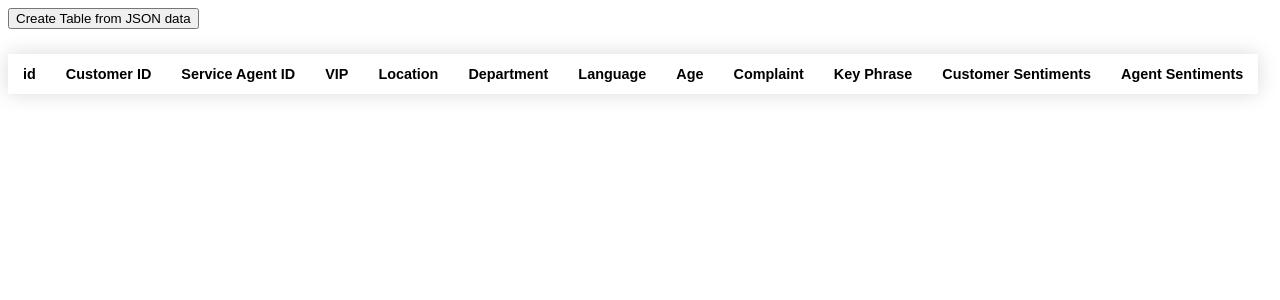
After one commit to mariatomy9/Backenduserinterface, a Flask app: page /database in a window 1280 px wide. The commit adds this page. Shown: the top 300 px of the page. Run offline with Flask 2, Linux system fonts and the light colour scheme; lists and menus that the app fills with data are empty.

Commit message:
added database table connection,added form ajax

```diff
--- /dev/null
+++ b/Templates/database.html
@@ -0,0 +1,123 @@
+<!DOCTYPE html>
+<html>
+
+<head>
+    <title>Convert JSON Data to HTML Table</title>
+    <style>
+        .styled-table {
+            border-collapse: collapse;
+            margin: 25px 0;
+            font-size: 0.9em;
+            font-family: sans-serif;
+            min-width: 400px;
+            box-shadow: 0 0 20px rgba(0, 0, 0, 0.15);
+        }
+
+        .styled-table th,
+        .styled-table td {
+            padding: 12px 15px;
+        }
+    </style>
+</head>
+
+<body>
+
+    <input type='button' onclick='tableFromJson()' value='Create Table from JSON data' />
+
+    <div id='showData'>
+        <table class="styled-table">
+            <thead>
+                <tr>
+                    <th>id</th>
+                    <th>Customer ID</th>
+                    <th>Service Agent ID</th>
+                    <th>VIP</th>
+                    <th>Location</th>
+                    <th>Department</th>
+                    <th>Language</th>
+                    <th>Age</th>
+                    <th>Complaint</th>
+                    <th>Key Phrase</th>
+                    <th>Customer Sentiments</th>
+                    <th>Agent Sentiments</th>
+                </tr>
+            </thead>
+        </table>
+    </div>
+
+</body>
+<script src="http://code.jquery.com/jquery.js"></script>
+<script>
+    // scroll down for ES6 features.
+
+    // using regular methods.
+
+    function tableFromJson() {
+        // the json data. (you can change the values for output.)
+        var table = document.createElement("table");
+        req = $.ajax({
+            url: '/databaseupdate',
+            type: "POST",
+            // success: function (data) {
+            //     console.log(data);
+            //     var myBooks = data;
+            // }
+        });
+
+        req.done(function (data) {
+            console.log('data',data);
+            var myBooks = data;
+            var col = [];
+            for (var i = 0; i < myBooks.length; i++) {
+                for (var key in myBooks[i]) {
+                    if (col.indexOf(key) === -1) {
+                        col.push(key);
+                    }
+                }
+            }
+            console.log('col',col);
+
+            // Create a table.
+
+            table.className = "styled-table"
+
+            // Create table header row using the extracted headers above.
+            var tr = table.insertRow(-1);                   // table row.
+
+            for (var i = 0; i < col.length; i++) {
+                var th = document.createElement("th");      // table header.
+                th.innerHTML = col[i];
+                tr.appendChild(th);
+            }
+
+            // add json data to the table as rows.
+            for (var i = 0; i < myBooks.length; i++) {
+
+                tr = table.insertRow(-1);
+
+                for (var j = 0; j < col.length; j++) {
+                    var tabCell = tr.insertCell(-1);
+                    tabCell.innerHTML = myBooks[i][col[j]];
+                }
+            }
+
+            // Now, add the newly created table with json data, to a container.
+
+        });
+        var divShowData = document.getElementById('showData');
+            divShowData.innerHTML = "";
+            divShowData.appendChild(table);
+
+
+
+
+        // Extract value from table header.
+        // ('Book ID', 'Book Name', 'Category' and 'Price')
+
+
+
+
+    }
+</script>
+
+</html>
--- a/app.py
+++ b/app.py
@@ -1,10 +1,84 @@
-from flask import Flask, render_template, request
+from flask import Flask, render_template, request,jsonify
+import json
+from os import path
 app = Flask(__name__, static_folder="assets", template_folder="Templates")
 
+def parsed_form():
+    pass
+def isjson_available():
+    if path.exists("form.json"):
+        with open('data.json') as f:
+            data = json.load(f)
+
+        return data
+    else:
+        return
 @app.route("/")
 def index():
     return render_template("index.html")
 
+@app.route("/form")
+def form():
+    return render_template("form.html")
+
+@app.route("/formdata")
+def formdata():
+    raw_data = isjson_available()
+    parsed = parsed_form(raw_data)
+
+    return jsonify({'Additional Feedback': 'Excellant Pleasant nalise Also giving instructions for each of the services.',
+ 'Age': None,
+ 'AgentID': 'AG10005',
+ 'CName': 'Ayisha Fathima',
+ 'Complaint': None,
+ 'Date': None,
+ 'Feedback': '00',
+ 'Gender': 'F',
+ 'Location': 'Alman',
+ 'TID': 'CD764'})
+              #    name=,
+                #    tid=,
+                #    aid=,
+                #    location=,
+                #    age =
+                #    feedback=
+                #    complaint=
+                #    feedbacktext=
+
+
+@app.route("/database")
+def database():
+    return render_template("database.html")
+
+
+@app.route("/databaseupdate",methods=['POST'])
+def databasedata():
+    raw_data = isjson_available()
+
+    return jsonify([{"CustomerID" : "CD701",
+    "Service Agent ID": "AG10002",
+    "VIP": "Y",
+    "Location": "Dubai",
+    "Department": "Health",
+    "Language": "English",
+    "Gender": "M",
+    "Age": "35",
+    "Complaint": "N",
+    "Key Phrase": "affordable,heartfelt,happiness",
+    "Cu_Sentiments": "8",
+    "AG_Sentiments": "9",}])
+
+
+# def
+# dictionary ={
+#     "name" : "sathiyajith",
+#     "rollno" : 56,
+#     "cgpa" : 8.6,
+#     "phonenumber" : "9976770500"
+# }
+
+# with open("sample.json", "w") as outfile:
+#     json.dump(dictionary, outfile)
 
 if __name__ == "__main__":
     app.run(debug=True)
```
Also changed, not shown: Templates/form.html (+19 -3 lines).
